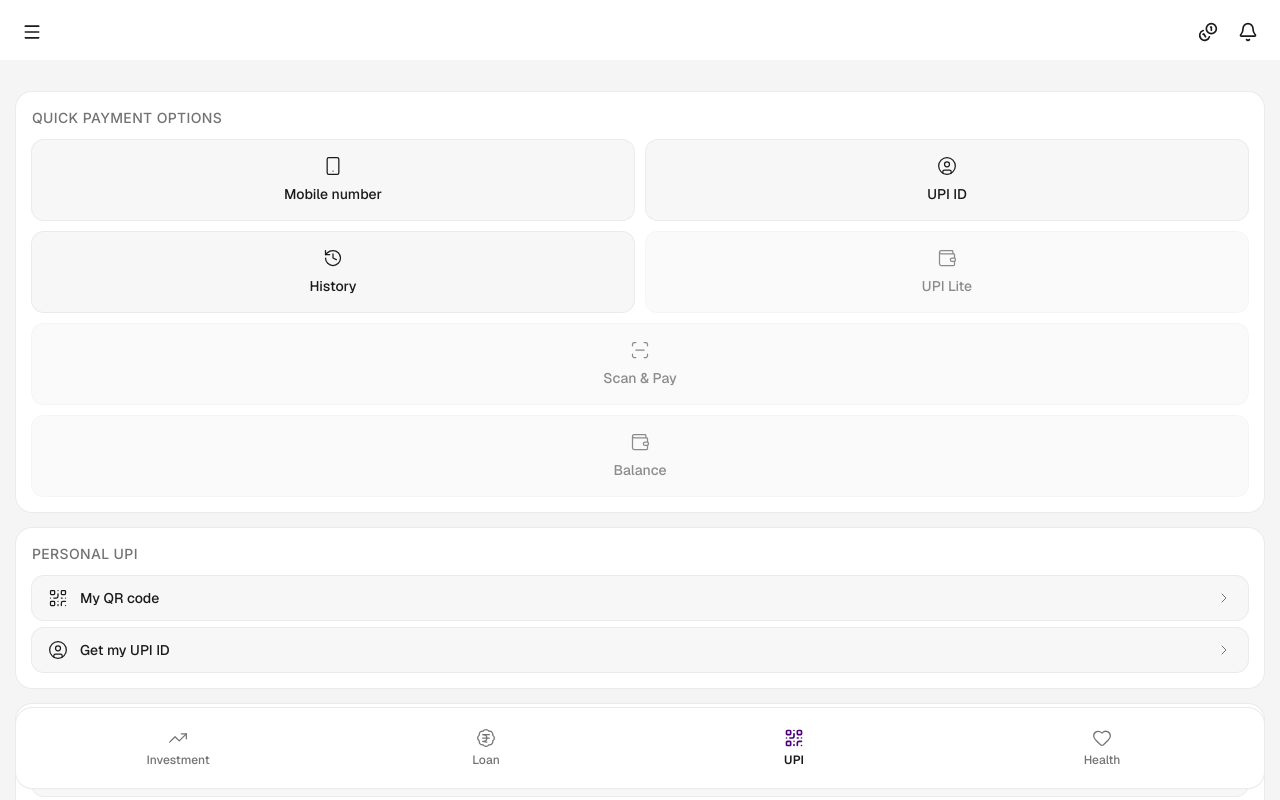
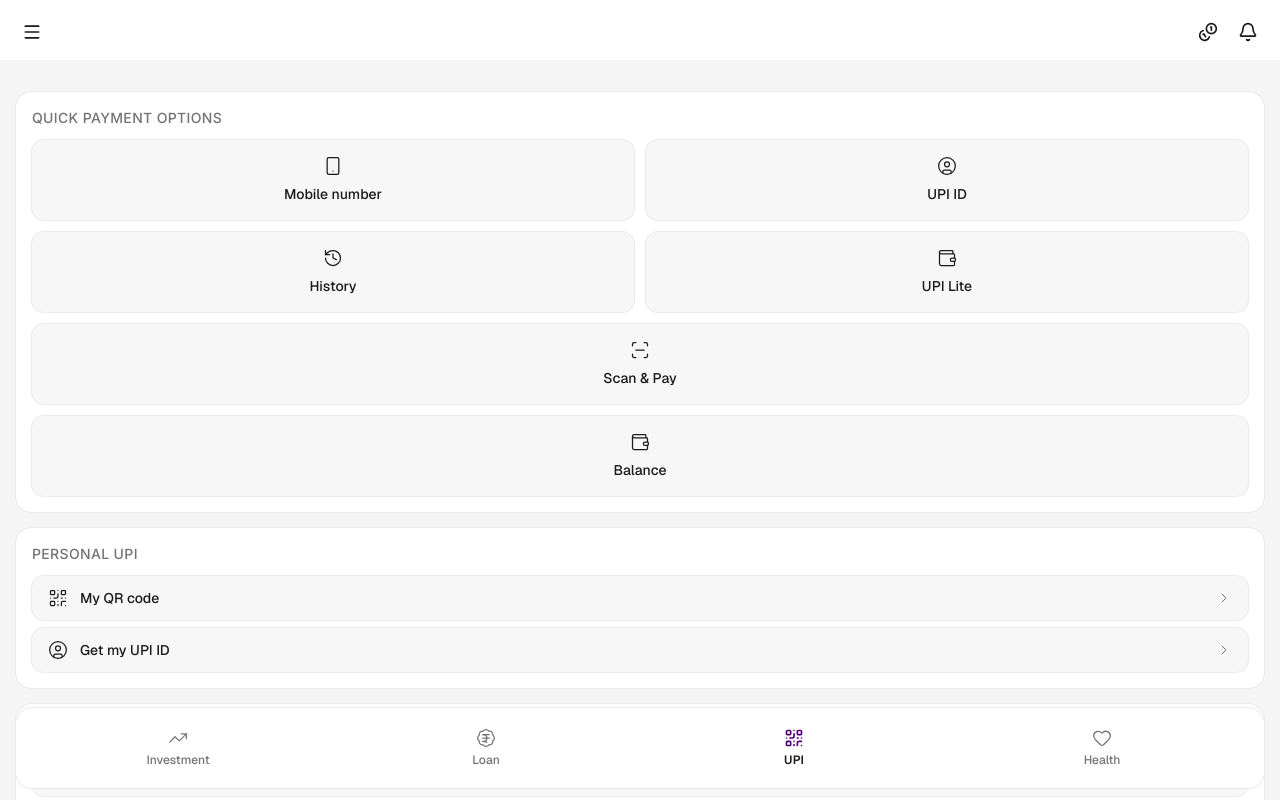
Before and after one commit to uxdvaibhav-lab/Navifinance, a React (Vite) app: page / in a window 1280 px wide. Shown: the top 800 px of the page. Built offline with nearby package versions, Linux system fonts and the light colour scheme; the HTML template or start-up script is replaced by a standard one.

Commit message:
fix(ui): keep hover but make Scan & Pay and Balance clicks no-op when handlers absent

```diff
--- a/src/components/screens/UPIScreen.tsx
+++ b/src/components/screens/UPIScreen.tsx
@@ -41,22 +41,22 @@ export default function UPIScreen({ onHistoryClick, onScanPayClick, onBalanceCli
             <span className="text-sm font-medium text-foreground">History</span>
           </button>
             <button
-              onClick={onBalanceClick ? onBalanceClick : undefined}
-              className={"h-auto py-4 flex flex-col items-center icon-text-gap rounded-xl bg-muted ring-1 ring-border active:scale-[0.98] transition-all hover:ring-primary hover:shadow-sm" + (onBalanceClick ? " cursor-pointer" : " pointer-events-none opacity-50")}
+              onClick={() => onBalanceClick?.()}
+              className={"h-auto py-4 flex flex-col items-center icon-text-gap rounded-xl bg-muted ring-1 ring-border active:scale-[0.98] transition-all hover:ring-primary hover:shadow-sm cursor-pointer"}
             >
               <Wallet className="icon-sm text-foreground" strokeWidth={1.5} />
               <span className="text-sm font-medium text-foreground">UPI Lite</span>
             </button>
             <button
-              onClick={onScanPayClick ? onScanPayClick : undefined}
-              className={"col-span-2 h-auto py-4 flex flex-col items-center icon-text-gap rounded-xl bg-muted ring-1 ring-border active:scale-[0.98] transition-all hover:ring-primary hover:shadow-sm" + (onScanPayClick ? " cursor-pointer" : " pointer-events-none opacity-50")}
+              onClick={() => onScanPayClick?.()}
+              className={"col-span-2 h-auto py-4 flex flex-col items-center icon-text-gap rounded-xl bg-muted ring-1 ring-border active:scale-[0.98] transition-all hover:ring-primary hover:shadow-sm cursor-pointer"}
             >
               <ScanLine className="icon-sm text-foreground" strokeWidth={1.5} />
               <span className="text-sm font-medium text-foreground">Scan & Pay</span>
             </button>
             <button
-              onClick={onBalanceClick ? onBalanceClick : undefined}
-              className={"col-span-2 h-auto py-4 flex flex-col items-center icon-text-gap rounded-xl bg-muted ring-1 ring-border active:scale-[0.98] transition-all hover:ring-primary hover:shadow-sm" + (onBalanceClick ? " cursor-pointer" : " pointer-events-none opacity-50")}
+              onClick={() => onBalanceClick?.()}
+              className={"col-span-2 h-auto py-4 flex flex-col items-center icon-text-gap rounded-xl bg-muted ring-1 ring-border active:scale-[0.98] transition-all hover:ring-primary hover:shadow-sm cursor-pointer"}
             >
               <Wallet className="icon-sm text-foreground" strokeWidth={1.5} />
               <span className="text-sm font-medium text-foreground">Balance</span>
```
